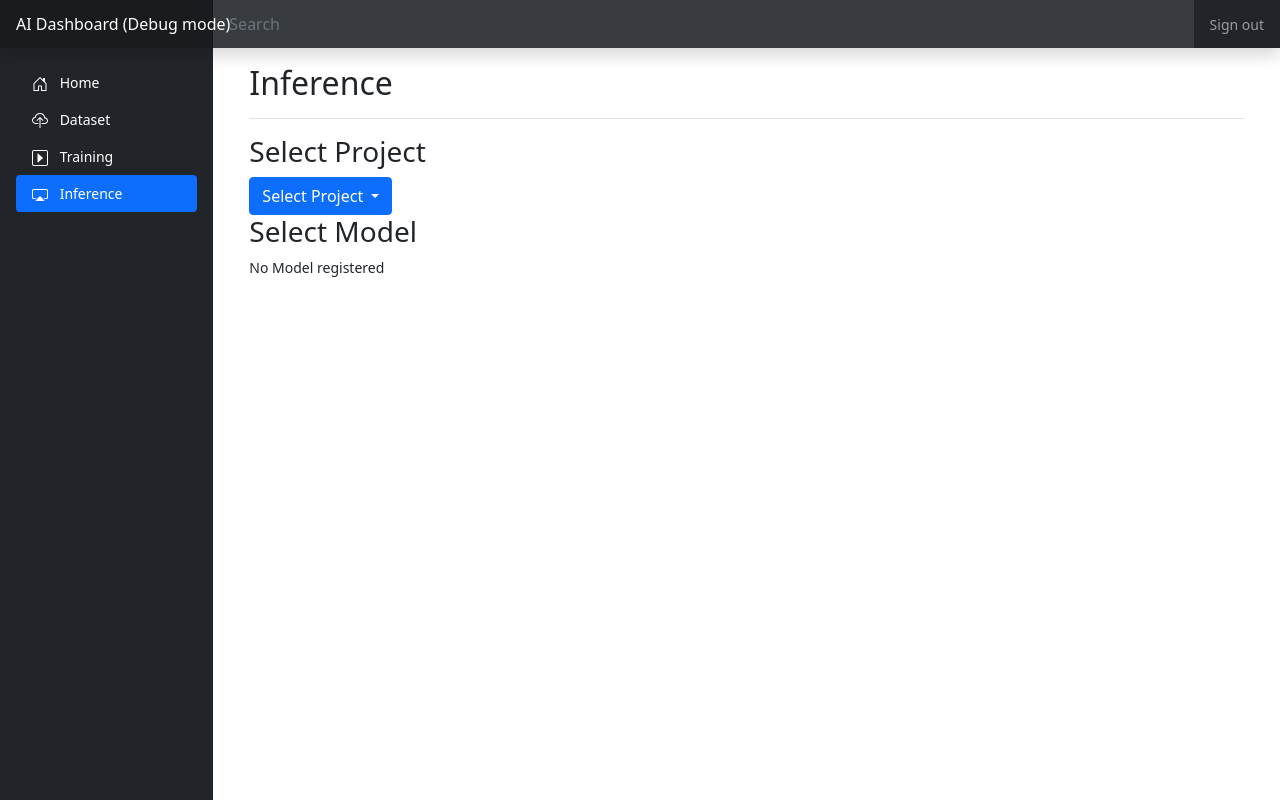
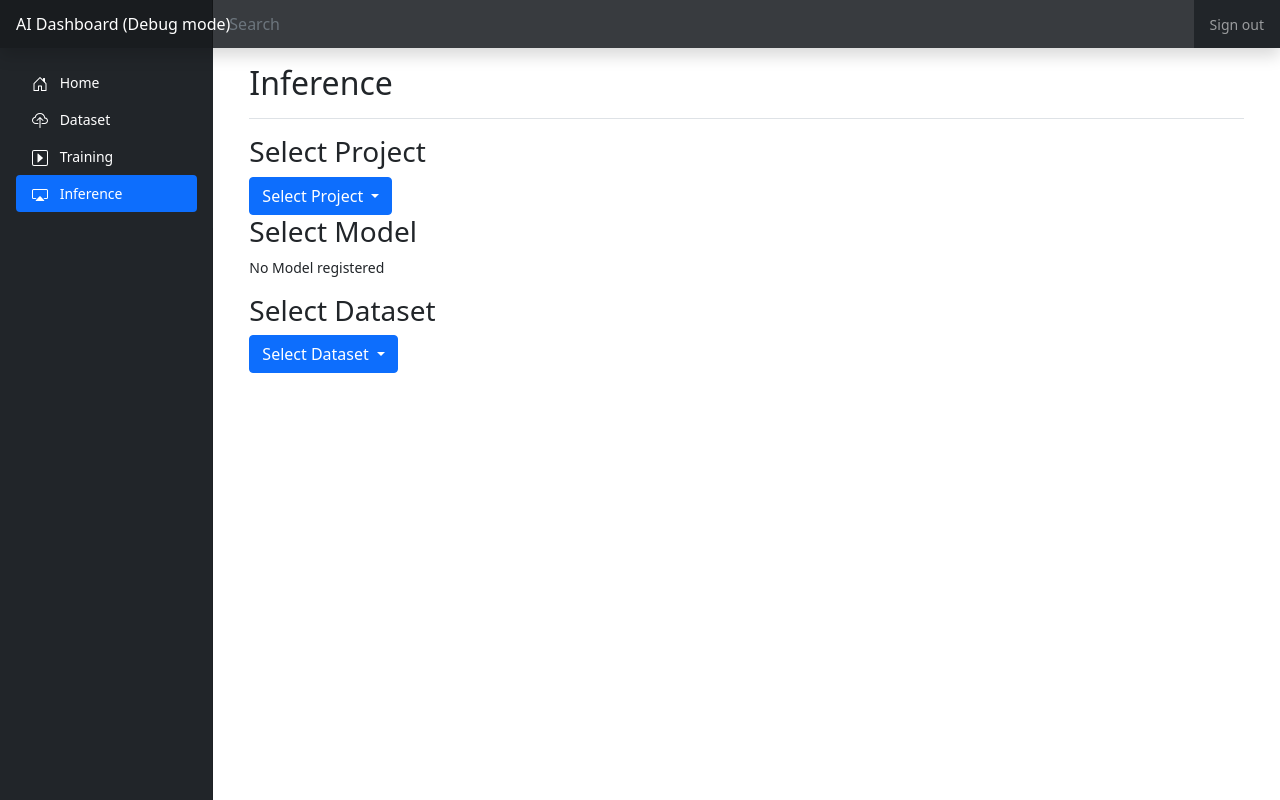
Before and after one commit to ryoma-jp/AI_Dashboard, a Django app: page /inference/ in a window 1280 px wide. Run offline with Django 3.2, Linux system fonts and the light colour scheme; tables that the repository leaves empty hold one stand-in row (values such as "Sample post"); parts of the project's set-up code (start-up, migrations or seed data) failed here and were passed over; some libraries are stand-ins or nearby versions.

Commit message:
add dataset select menu on inference page

```diff
--- a/django_project/app/views_inference.py
+++ b/django_project/app/views_inference.py
@@ -2,7 +2,7 @@ import logging
 
 from django.shortcuts import render, redirect
 
-from app.models import Project, MlModel
+from app.models import Project, MlModel, Dataset
 
 from views_common import SidebarActiveStatus, get_version
 
@@ -31,6 +31,12 @@ def inference(request):
             request.session['inference_view_selected_model'] = request.POST.getlist('inference_view_model_dropdown')[0]
             curr_model = MlModel.objects.get(name=request.session['inference_view_selected_model'], project=curr_project)
 
+        elif ('inference_view_dataset_dropdown' in request.POST):
+            curr_project = Project.objects.get(name=request.session['inference_view_selected_project'])
+
+            request.session['inference_view_selected_dataset'] = request.POST.getlist('inference_view_dataset_dropdown')[0]
+            curr_dataset = Dataset.objects.get(name=request.session['inference_view_selected_dataset'], project=curr_project)
+
         else:
             logging.warning('Unknown POST command:')
             logging.warning(request.POST)
@@ -49,6 +55,7 @@ def inference(request):
             project_dropdown_selected = None
 
         if (project_dropdown_selected):
+            # --- get model list and selected model ---
             model = MlModel.objects.filter(project=project_dropdown_selected).order_by('-id').reverse()
 
             model_name = request.session.get('inference_view_selected_model', None)
@@ -57,16 +64,31 @@ def inference(request):
             else:
                 model_dropdown_selected = None
 
+            # --- get dataset list and selected dataset ---
+            dataset = Dataset.objects.filter(project=project_dropdown_selected).order_by('-id').reverse()
+
+            dataset_name = request.session.get('inference_view_selected_dataset', None)
+            if (dataset_name is not None):
+                dataset_dropdown_selected = Dataset.objects.get(name=dataset_name, project=project_dropdown_selected)
+            else:
+                dataset_dropdown_selected = None
+
+
         else:
             model = MlModel.objects.all().order_by('-id').reverse()
             model_dropdown_selected = None
 
+            dataset = Dataset.objects.all().order_by('-id').reverse()
+            dataset_dropdown_selected = None
+
         context = {
             'project': project,
             'model': model,
+            'dataset': dataset,
             'sidebar_status': sidebar_status,
             'text': text,
             'project_dropdown_selected': project_dropdown_selected,
-            'model_dropdown_selected': model_dropdown_selected
+            'model_dropdown_selected': model_dropdown_selected,
+            'dataset_dropdown_selected': dataset_dropdown_selected,
         }
         return render(request, 'inference.html', context)
--- a/django_project/templates/inference.html
+++ b/django_project/templates/inference.html
@@ -53,6 +53,9 @@
           </form>
 
           {% if model_dropdown_selected %}
+            {% if model_dropdown_selected.status|stringformat:'s' != 'DONE' %}
+              <p><font color="red">!! Please select the trained model !!</font></p>
+            {% endif %}
             <p><table class="table table-bordered border-primary table-hover ms-4">
               <tr>
                 <td>Name</td>
@@ -65,10 +68,6 @@
               <tr>
                 <td>Project</td>
                 <td>{{ model_dropdown_selected.project.name }}</td>
-              </tr>
-              <tr>
-                <td>Dataset</td>
-                <td>{{ model_dropdown_selected.dataset.name }}</td>
               </tr>
               <tr>
                 <td>Status</td>
@@ -101,6 +100,27 @@
         {% else %}
           <p>No Model registered</p>
         {% endif %}
+
+        <h1 class="h3">Select Dataset</h1>
+        <form method="post">
+        {% csrf_token %}
+          <div class="btn-group">
+            <!-- select dataset -->
+            <button type="button" class="btn btn-primary dropdown-toggle" data-bs-toggle="dropdown" aria-expanded="false">
+            {% if dataset_dropdown_selected %}
+              {{ dataset_dropdown_selected.name }}
+            {% else %}
+              Select Dataset
+            {% endif %}
+            </button>
+            <ul class="dropdown-menu">
+            {% for dataset_ in dataset %}
+              <li><button class="dropdown-item" type="submit" name="inference_view_dataset_dropdown" value="{{ dataset_.name }}">{{ dataset_.name }}</button></li>
+            {% endfor %}
+            </ul>
+          </div>
+        </form>
+
       {% else %}
         <p>No Projects</p>
       {% endif %}
```
